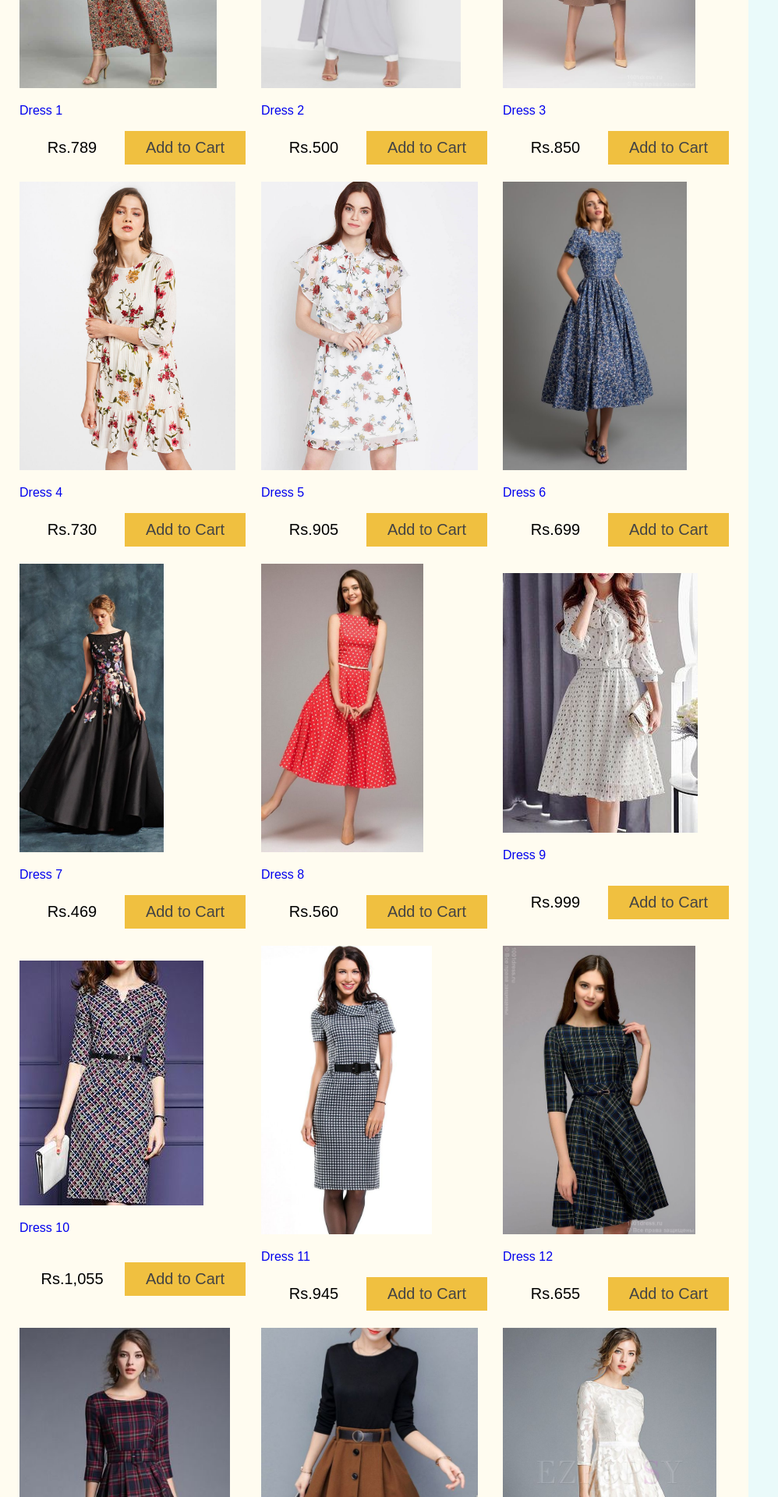
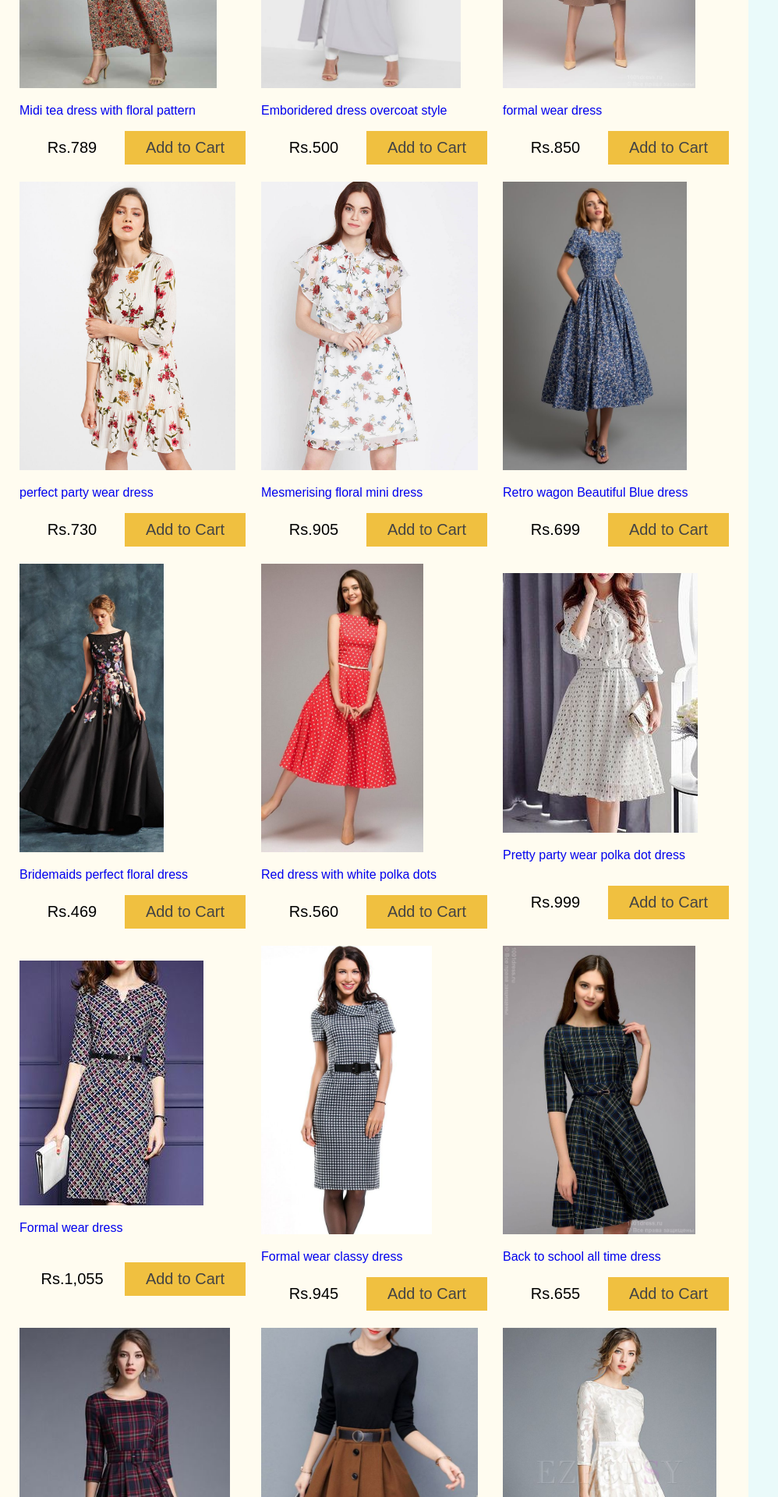
Before and after one commit to haritaAi/react-ecom, a React (Create React App) app: page / in a window 1280 px wide. Shown: the part 380-2300 px from the top of the page at 78% size, without its empty margins (0-998 px from the left). Built offline with nearby package versions, Linux system fonts and the light colour scheme.

Commit message:
recovered data from old commits

```diff
--- a/src/App.js
+++ b/src/App.js
@@ -64,7 +64,7 @@ class App extends Component {
     sortProducts = (event) => {
    const sort = event.target.value;
       // sort products
-         this.setState(state => ({
+         this.setState(() => ({
            sort : sort,
            products : this.state.products.slice().sort((a,b) =>
              sort === "lowest"
--- a/src/data.json
+++ b/src/data.json
@@ -2,122 +2,122 @@
     "products":[
         {
             "_id" : "dress1",
-            "title": "Dress 1",
+            "title": "Midi tea dress with floral pattern",
             "image":"/images/dress1.jpeg",
-            "descriprtion" : "about dress",
-            "sizes" : ["X","M", "L"],
+            "descriprtion" : "Midi tea dress with floral pattern",
+            "sizes" : ["S","M", "L"],
             "price":789
         },
         {
             "_id" : "dress2",
-            "title": "Dress 2",
+            "title": "Emboridered dress overcoat style",
             "image":"/images/dress2.jpg",
-            "descriprtion" : "about dress",
-            "sizes" : ["X","M", "L"],
+            "descriprtion" : "Emboridered dress overcoat style",
+            "sizes" : ["S","M", "L"],
             "price":500
         },
         {
             "_id" : "dress3",
-            "title": "Dress 3",
+            "title": "formal wear dress",
             "image":"/images/dress3.jpg",
-            "descriprtion" : "about dress",
-            "sizes" : ["X","M", "L"],
+            "descriprtion" : "formal wear dress",
+            "sizes" : ["S","M", "L"],
             "price":850
         },
         {
             "_id" : "dress4",
-            "title": "Dress 4",
+            "title": "perfect party wear dress",
             "image":"/images/dress4.jpg",
-            "descriprtion" : "about dress",
-            "sizes" : ["X","M", "L"],
+            "descriprtion" : "perfect party wear dress",
+            "sizes" : ["S","M", "L"],
             "price":730
         },
         {
             "_id" : "dress5",
-            "title": "Dress 5",
+            "title": "Mesmerising floral mini dress",
             "image":"/images/dress5.jpg",
-            "descriprtion" : "about dress",
-            "sizes" : ["X","M", "L"],
+            "descriprtion" : "Mesmerising floral mini dress dress",
+            "sizes" : ["S","M", "L"],
             "price":905
         },
         {
             "_id" : "dress6",
-            "title": "Dress 6",
+            "title": "Retro wagon Beautiful Blue dress",
             "image":"/images/dress6.jpg",
-            "descriprtion" : "about dress",
-            "sizes" : ["X","M", "L"],
+            "descriprtion" : "Retro wagon Beautiful Blue dress",
+            "sizes" : ["S","M", "L"],
             "price":699
         },
         {
             "_id" : "dress7",
-            "title": "Dress 7",
+            "title": "Bridemaids perfect floral dress",
             "image":"/images/dress7.jpg",
-            "descriprtion" : "about dress",
-            "sizes" : ["X","M", "L"],
+            "descriprtion" : "Bridemaids perfect floral dress",
+            "sizes" : ["S","M", "L","XS","XL"],
             "price":469
         },
         {
             "_id" : "dress8",
-            "title": "Dress 8",
+            "title": "Red dress with white polka dots",
             "image":"/images/dress8.jpg",
-            "descriprtion" : "about dress",
-            "sizes" : ["X","M", "L"],
+            "descriprtion" : "Red dress with white polka dots",
+            "sizes" : ["XS","M", "L"],
             "price":560
         },
         {
             "_id" : "dress9",
-            "title": "Dress 9",
+            "title": "Pretty party wear polka dot dress",
             "image":"/images/dress9.jpg",
-            "descriprtion" : "about dress",
-            "sizes" : ["X","M", "L"],
+            "descriprtion" : "Pretty party wear polka dot dress",
+            "sizes" : ["XS","M", "L","XL"],
             "price":999
         },
         {
             "_id" : "dress10",
-            "title": "Dress 10",
+            "title": "Formal wear dress",
             "image":"/images/dress10.jpg",
-            "descriprtion" : "about dress",
-            "sizes" : ["X","M", "L"],
+            "descriprtion" : "Formal wear dress",
+            "sizes" : ["S","M", "XL"],
             "price":1055
         },
         {
             "_id" : "dress11",
-            "title": "Dress 11",
+            "title": "Formal wear classy dress",
             "image":"/images/dress11.jpg",
-            "descriprtion" : "about dress",
-            "sizes" : ["X","M", "L"],
+            "descriprtion" : "Formal wear classy dress",
+            "sizes" : ["XL", "L","XS"],
             "price":945
         },
         {
             "_id" : "dress12",
-            "title": "Dress 12",
+            "title": "Back to school  all time dress",
             "image":"/images/dress12.jpg",
-            "descriprtion" : "about dress",
-            "sizes" : ["X","M", "L"],
+            "descriprtion" : "Back to school  all time dress",
+            "sizes" : ["M", "L","XS", "S"],
             "price":655
         },
         {
             "_id" : "dress13",
-            "title": "Dress 13",
+            "title": "Back to school  all time dress",
             "image":"/images/dress13.jpg",
-            "descriprtion" : "about dress",
-            "sizes" : ["X","M", "L"],
+            "descriprtion" : "Back to school  all time dress",
+            "sizes" : ["M", "L"],
             "price":980
         },
         {
             "_id" : "dress14",
-            "title": "Dress 14",
+            "title": "Formal wear dress",
             "image":"/images/dress14.jpg",
-            "descriprtion" : "about dress",
-            "sizes" : ["X","M", "L"],
+            "descriprtion" : "Formal wear dress",
+            "sizes" : ["XS","M", "L"],
             "price":685
         },
         {
             "_id" : "dress15",
-            "title": "Dress 15",
+            "title": "Beautiful lace dress",
             "image":"/images/dress15.jpg",
-            "descriprtion" : "about dress",
-            "sizes" : ["X","M", "L"],
+            "descriprtion" : "Beautiful lace dress",
+            "sizes" : ["M", "L","S"],
             "price":856
         }
 
```
